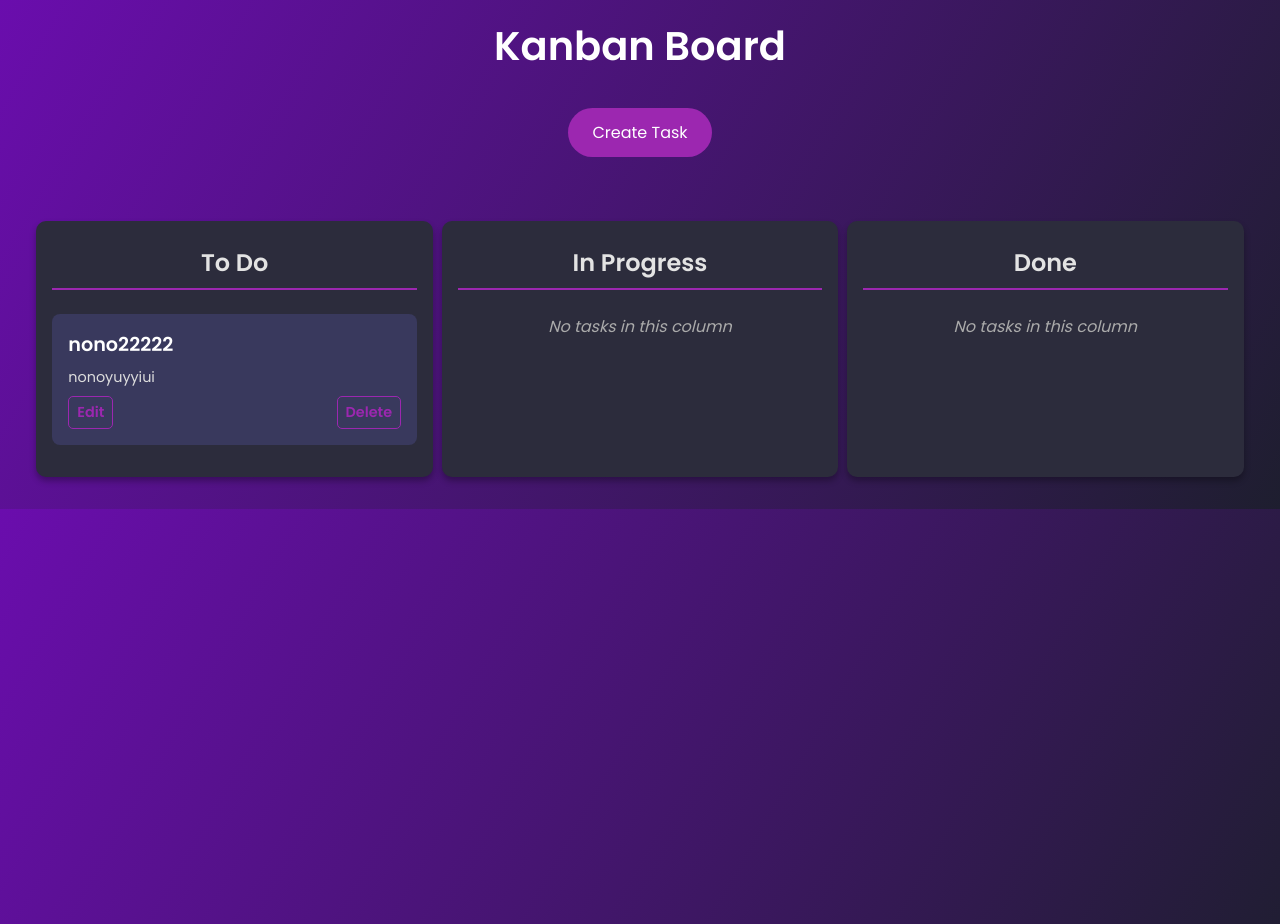
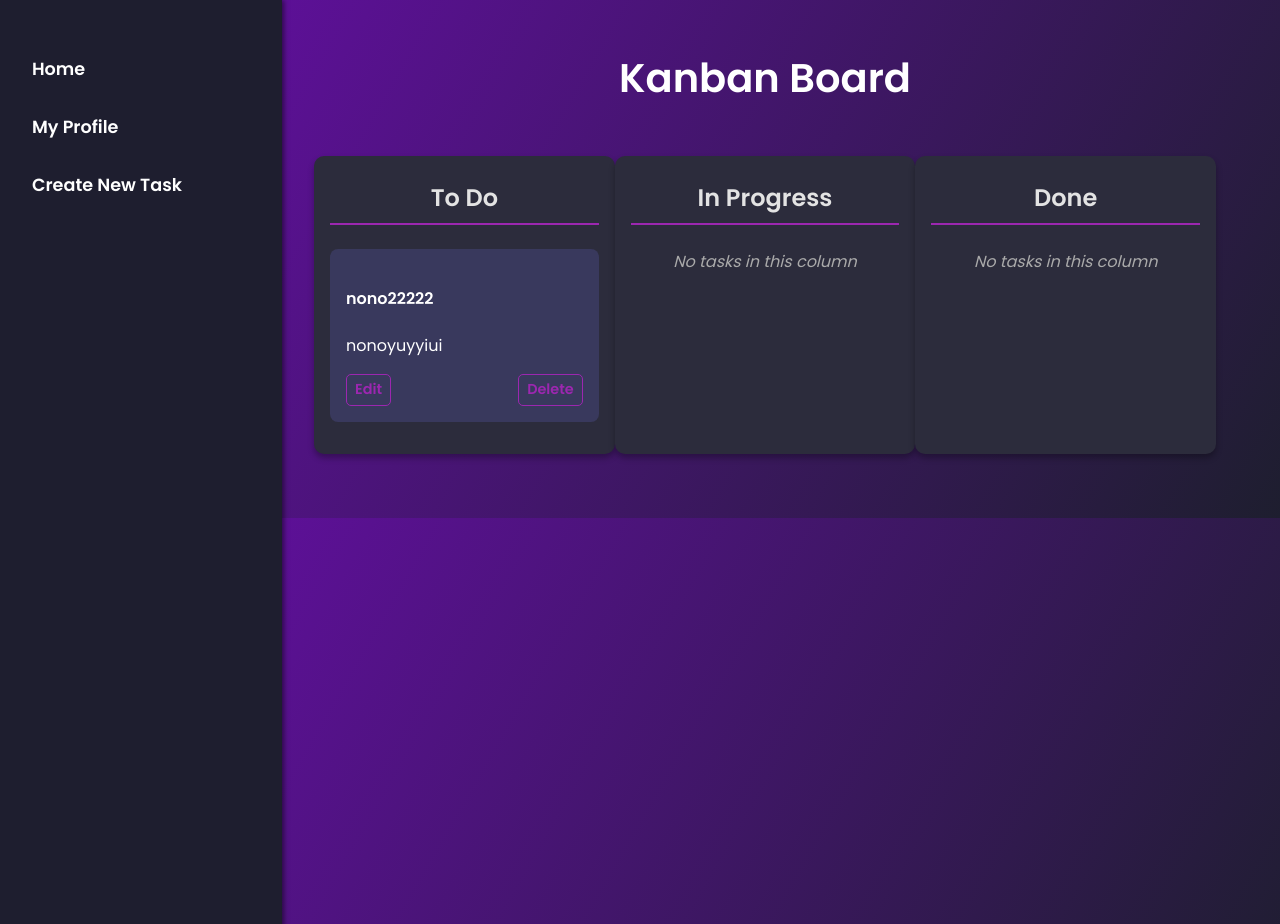
Before and after one commit to JhonpatrickMasan/TaskMate, a Django app: page /tasks in a window 1280 px wide. Run offline with Django 5.2, Linux system fonts and the light colour scheme; data comes from the database, SQL or seed files in the repository; both versions use the stored data as it was after the commit.

Commit message:
last commit update

```diff
--- a/task_management/myapp/templates/home.html
+++ b/task_management/myapp/templates/home.html
@@ -60,7 +60,7 @@
         <p>Glad to have you back on TaskMate. Manage your tasks with ease.</p>
         <nav>
             <a href="{% url 'kanban_board' %}" class="button">My Tasks</a> <!-- Updated to route to the Kanban board -->
-            <a href="#" class="button">Profile</a>
+            <a href="{% url 'profile' %}" class="button">Profile</a>
             <form action="{% url 'logout' %}" method="post" style="display: inline;">
                 {% csrf_token %}
                 <button type="submit" class="button">Logout</button>
--- a/task_management/myapp/templates/kanban_board.html
+++ b/task_management/myapp/templates/kanban_board.html
@@ -12,6 +12,43 @@
             color: #fff;
             margin: 0;
             padding: 0;
+            display: flex;
+        }
+
+        /* Sidebar Styles */
+        .sidebar {
+            width: 250px;
+            height: 100vh;
+            background: #1e1e2f;
+            position: fixed;
+            top: 0;
+            left: 0;
+            padding: 2rem 1rem;
+            box-shadow: 2px 0 5px rgba(0, 0, 0, 0.5);
+        }
+
+        .sidebar a {
+            display: block;
+            color: #fff;
+            text-decoration: none;
+            margin: 1rem 0;
+            font-size: 1.1rem;
+            font-weight: 600;
+            padding: 0.5rem 1rem;
+            border-radius: 25px;
+            transition: background-color 0.3s ease, color 0.3s ease;
+        }
+
+        .sidebar a:hover {
+            background-color: #9c27b0;
+            color: #fff;
+        }
+
+        /* Content Area Styles */
+        .content {
+            margin-left: 250px;
+            padding: 2rem;
+            width: calc(100% - 250px);
         }
 
         h1 {
@@ -20,6 +57,7 @@
             font-size: 2.5rem;
         }
 
+        /* Kanban Board Layout */
         .kanban-container {
             display: flex;
             justify-content: space-around;
@@ -48,7 +86,7 @@
             padding: 1rem;
             margin-bottom: 1rem;
             border-radius: 8px;
-            transition: transform 0.3s ease, background-color 0.3s ease;
+            cursor: grab;
         }
 
         .task:hover {
@@ -56,84 +94,6 @@
             background-color: #4e4e7e;
         }
 
-        .task h4 {
-            margin: 0 0 0.5rem;
-            font-size: 1.2rem;
-        }
-
-        .task p {
-            margin: 0.3rem 0;
-            font-size: 0.9rem;
-            color: #ddd;
-        }
-
-        .task a {
-            text-decoration: none;
-            color: #9c27b0;
-            font-weight: 600;
-        }
-
-        .task a:hover {
-            text-decoration: underline;
-        }
-
-        .empty-message {
-            text-align: center;
-            color: #aaa;
-            font-style: italic;
-        }
-
-        .create-task-btn {
-            display: block;
-            width: fit-content;
-            margin: 2rem auto;
-            padding: 0.75rem 1.5rem;
-            background: #9c27b0;
-            color: #fff;
-            text-decoration: none;
-            font-size: 1rem;
-            border-radius: 25px;
-            transition: background-color 0.3s ease, transform 0.3s ease;
-        }
-
-        .create-task-btn:hover {
-            background: #6a0dad;
-            transform: translateY(-3px);
-        }
-
-        .kanban-container {
-            display: flex;
-            justify-content: space-around;
-            padding: 2rem;
-        }
-        .kanban-column {
-            width: 30%;
-            background: #2c2c3c;
-            border-radius: 10px;
-            padding: 1rem;
-            box-shadow: 0 4px 6px rgba(0, 0, 0, 0.3);
-        }
-        .kanban-column h3 {
-            text-align: center;
-            margin: 0.5rem 0 1.5rem;
-            font-size: 1.5rem;
-            color: #e3e3e3;
-            border-bottom: 2px solid #9c27b0;
-            padding-bottom: 0.5rem;
-        }
-        .task {
-            background-color: #39395d;
-            padding: 1rem;
-            margin-bottom: 1rem;
-            border-radius: 8px;
-            cursor: grab;
-        }
-        .task.dragging {
-            opacity: 0.5;
-        }
-        .kanban-column.drag-over {
-            background-color: #444466;
-        }
         .task-actions {
             margin-top: 0.5rem;
             display: flex;
@@ -156,12 +116,26 @@
             color: #fff;
         }
 
+        .empty-message {
+            text-align: center;
+            color: #aaa;
+            font-style: italic;
+        }
     </style>
 </head>
 <body>
+    <!-- Sidebar Navigation -->
+    <div class="sidebar">
+        <a href="{% url 'home' %}">Home</a>
+        <a href="{% url 'profile' %}">My Profile</a>
+        <a href="{% url 'create_task' %}">Create New Task</a>
+    </div>
+
+    <!-- Main Content -->
+    <div class="content">
         <h1>Kanban Board</h1>
-    <a href="{% url 'create_task' %}" class="create-task-btn">Create Task</a>
         <div class="kanban-container">
+            <!-- To Do Column -->
             <div class="kanban-column" data-status="TODO" ondragover="allowDrop(event)" ondrop="drop(event)">
                 <h3>To Do</h3>
                 {% for task in tasks.TODO %}
@@ -177,30 +151,42 @@
                     <p class="empty-message">No tasks in this column</p>
                 {% endfor %}
             </div>
+
+            <!-- In Progress Column -->
             <div class="kanban-column" data-status="IN_PROGRESS" ondragover="allowDrop(event)" ondrop="drop(event)">
                 <h3>In Progress</h3>
                 {% for task in tasks.IN_PROGRESS %}
                     <div class="task" draggable="true" ondragstart="dragStart(event)" ondragend="dragEnd(event)" data-id="{{ task.id }}">
                         <h4>{{ task.title }}</h4>
                         <p>{{ task.description }}</p>
+                        <div class="task-actions">
+                            <a href="{% url 'edit_task' task.id %}" class="edit-btn">Edit</a>
+                            <a href="{% url 'delete_task' task.id %}" class="delete-btn">Delete</a>
+                        </div>
                     </div>
                 {% empty %}
                     <p class="empty-message">No tasks in this column</p>
                 {% endfor %}
             </div>
+
+            <!-- Done Column -->
             <div class="kanban-column" data-status="DONE" ondragover="allowDrop(event)" ondrop="drop(event)">
                 <h3>Done</h3>
                 {% for task in tasks.DONE %}
                     <div class="task" draggable="true" ondragstart="dragStart(event)" ondragend="dragEnd(event)" data-id="{{ task.id }}">
                         <h4>{{ task.title }}</h4>
                         <p>{{ task.description }}</p>
+                        <div class="task-actions">
+                            <a href="{% url 'edit_task' task.id %}" class="edit-btn">Edit</a>
+                            <a href="{% url 'delete_task' task.id %}" class="delete-btn">Delete</a>
+                        </div>
                     </div>
                 {% empty %}
                     <p class="empty-message">No tasks in this column</p>
                 {% endfor %}
             </div>
         </div>
-</body>
+    </div>
 
     <script>
         let draggedTask = null;
@@ -216,7 +202,6 @@
 
         function allowDrop(event) {
             event.preventDefault();
-        event.currentTarget.classList.add('drag-over');
         }
 
         function drop(event) {
@@ -228,9 +213,6 @@
             // Append the dragged task to the new column
             column.appendChild(draggedTask);
 
-        // Remove the drag-over style
-        column.classList.remove('drag-over');
-
             // Update the task status in the backend
             const taskId = draggedTask.getAttribute('data-id');
             updateTaskStatus(taskId, status);
@@ -239,54 +221,43 @@
             updateEmptyMessages();
         }
 
+        function updateTaskStatus(taskId, status) {
+            fetch(`/update-task-status/${taskId}/`, {
+                method: 'POST',
+                headers: {
+                    'Content-Type': 'application/json',
+                    'X-CSRFToken': '{{ csrf_token }}'
+                },
+                body: JSON.stringify({ status: status })
+            }).then(response => {
+                if (!response.ok) {
+                    console.error('Failed to update task status');
+                }
+            }).catch(error => {
+                console.error('Error:', error);
+            });
+        }
 
         function updateEmptyMessages() {
             const columns = document.querySelectorAll('.kanban-column');
-
             columns.forEach(column => {
                 const tasks = column.querySelectorAll('.task');
                 let emptyMessage = column.querySelector('.empty-message');
 
-            console.log('Column:', column.getAttribute('data-status'), 'Tasks count:', tasks.length, 'Empty Message:', emptyMessage);
-
-            // If there are tasks, hide the empty message
                 if (tasks.length > 0) {
-                if (emptyMessage) {
-                    emptyMessage.style.display = 'none';
-                }
+                    if (emptyMessage) emptyMessage.style.display = 'none';
                 } else {
-                // If there are no tasks, show the empty message
                     if (emptyMessage) {
                         emptyMessage.style.display = 'block';
                     } else {
-                    // If empty message doesn't exist, create and append it
                         emptyMessage = document.createElement('p');
                         emptyMessage.classList.add('empty-message');
-                    emptyMessage.style.display = 'block';
                         emptyMessage.textContent = 'No tasks in this column';
                         column.appendChild(emptyMessage);
                     }
                 }
             });
         }
-
-    function updateTaskStatus(taskId, status) {
-        fetch(`/update-task-status/${taskId}/`, {
-            method: 'POST',
-            headers: {
-                'Content-Type': 'application/json',
-                'X-CSRFToken': '{{ csrf_token }}'  // Ensure CSRF token is included
-            },
-            body: JSON.stringify({ status: status })
-        })
-        .then(response => {
-            if (!response.ok) {
-                console.error('Failed to update task status');
-            }
-        })
-        .catch(error => {
-            console.error('Error:', error);
-        });
-    }
     </script>
+</body>
 </html>
--- a/task_management/myapp/urls.py
+++ b/task_management/myapp/urls.py
@@ -13,4 +13,5 @@ urlpatterns = [
     path('task/edit/<int:pk>/', views.edit_task, name='edit_task'),  # Edit task
     path('task/delete/<int:pk>/', views.delete_task, name='delete_task'),  # Delete task
     path('update-task-status/<int:task_id>/', views.update_task_status, name='update_task_status'),
+    path('profile/', views.profile, name='profile'),  # Profile page
 ]
--- a/task_management/myapp/views.py
+++ b/task_management/myapp/views.py
@@ -10,7 +10,6 @@ from .forms import TaskForm
 from django.http import JsonResponse
 from django.views.decorators.csrf import csrf_exempt
 import json
-from .models import Task
 
 
 # Landing page view
@@ -123,3 +122,20 @@ def update_task_status(request, task_id):
         except Task.DoesNotExist:
             return JsonResponse({'success': False, 'message': 'Task not found'}, status=404)
     return JsonResponse({'success': False, 'message': 'Invalid request method'}, status=400)
+
+@login_required
+def profile(request):
+    if request.method == 'POST':
+        username = request.POST.get('username')
+        email = request.POST.get('email')
+
+        # Update the user information
+        user = request.user
+        user.username = username
+        user.email = email
+        user.save()
+
+        messages.success(request, "Your profile has been updated successfully.")
+        return redirect('profile')
+
+    return render(request, 'profile.html')
```
Also changed, not shown: task_management/myapp/templates/profile.html (added, +86 -0 lines), task_management/db.sqlite3. Lines whose indentation alone changed are shown as unchanged.
